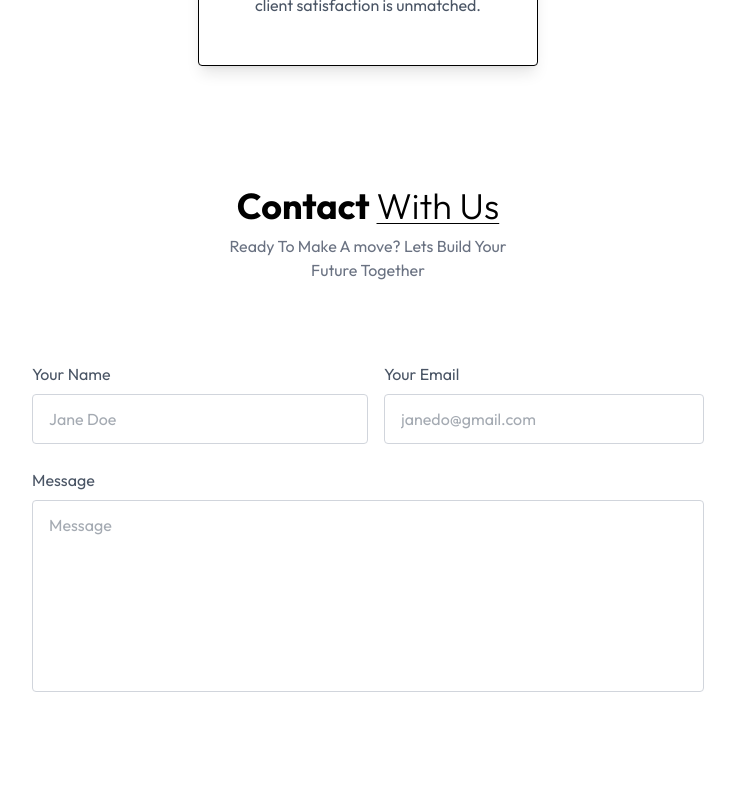
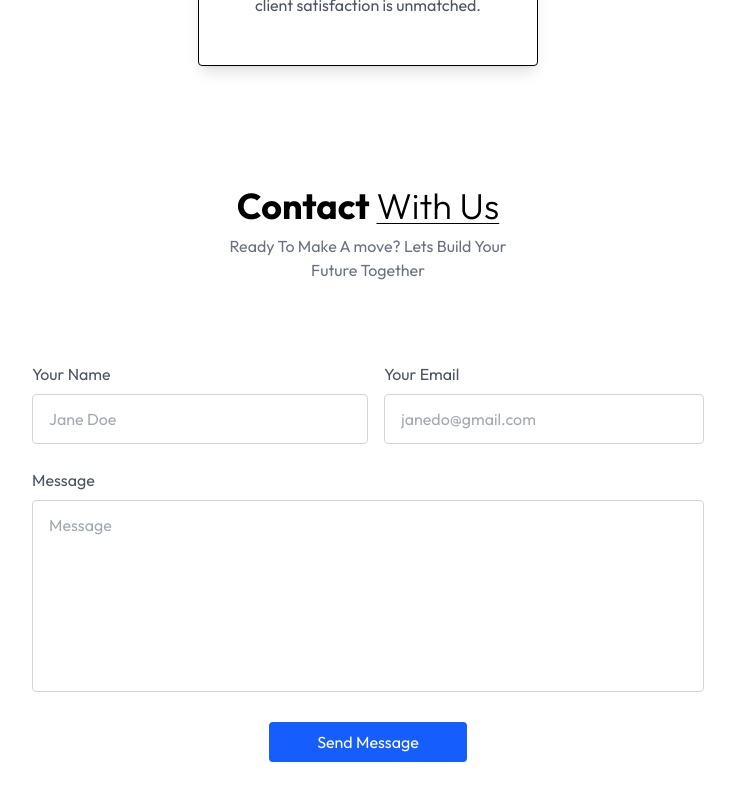
Before and after one commit to Elai5/real-estate, a React (Vite) app: page / in a window 1280 px wide. Shown: the part 3416-4216 px from the top of the page, without its empty margins (272-1007 px from the left). Built offline with nearby package versions, Linux system fonts and the light colour scheme.

Commit message:
added send msg button

```diff
--- a/src/components/Contact.jsx
+++ b/src/components/Contact.jsx
@@ -50,6 +50,10 @@ const Contact = () => {
             required
           ></textarea>
         </div>
+        <button className="bg-blue-600 text-white py-2 px-12 mb-10 rounded">
+          {" "}
+          Send Message
+        </button>
       </form>
     </div>
   );
```
